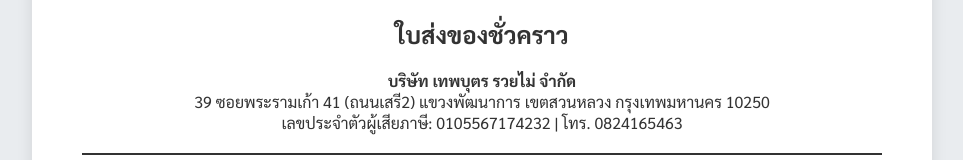
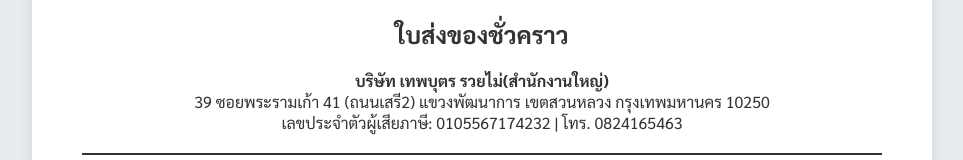
Before and after one commit to arpaovint16-debug/Poony-Invoice, a plain HTML site: page index.html in a window 1280 px wide. Shown: the part 131-291 px from the top of the page, without its empty margins (158-1121 px from the left). Drawn offline with Linux system fonts and the light colour scheme.

Commit message:
Update index.html

```diff
--- a/index.html
+++ b/index.html
@@ -73,7 +73,7 @@
 
         <div class="company-header">
             <h2 id="docTitle">ใบส่งของชั่วคราว</h2>
-            <div><strong>บริษัท เทพบุตร รวยไม่ จำกัด</strong></div>
+            <div><strong>บริษัท เทพบุตร รวยไม่(สำนักงานใหญ่)</strong></div>
             <div>39 ซอยพระรามเก้า 41 (ถนนเสรี2) แขวงพัฒนาการ เขตสวนหลวง กรุงเทพมหานคร 10250</div>
             <div>เลขประจำตัวผู้เสียภาษี: 0105567174232 | โทร. 0824165463</div>
         </div>
```
